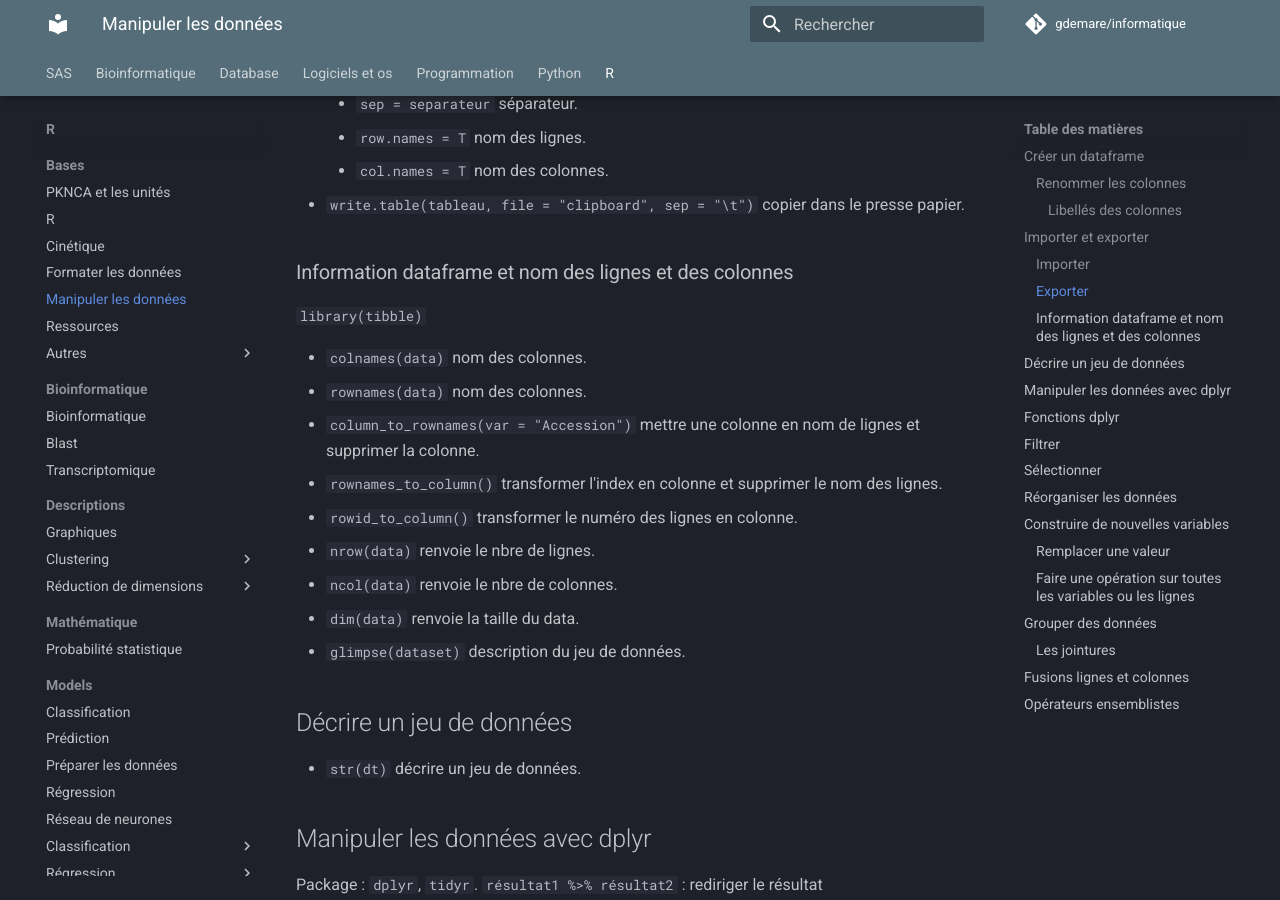
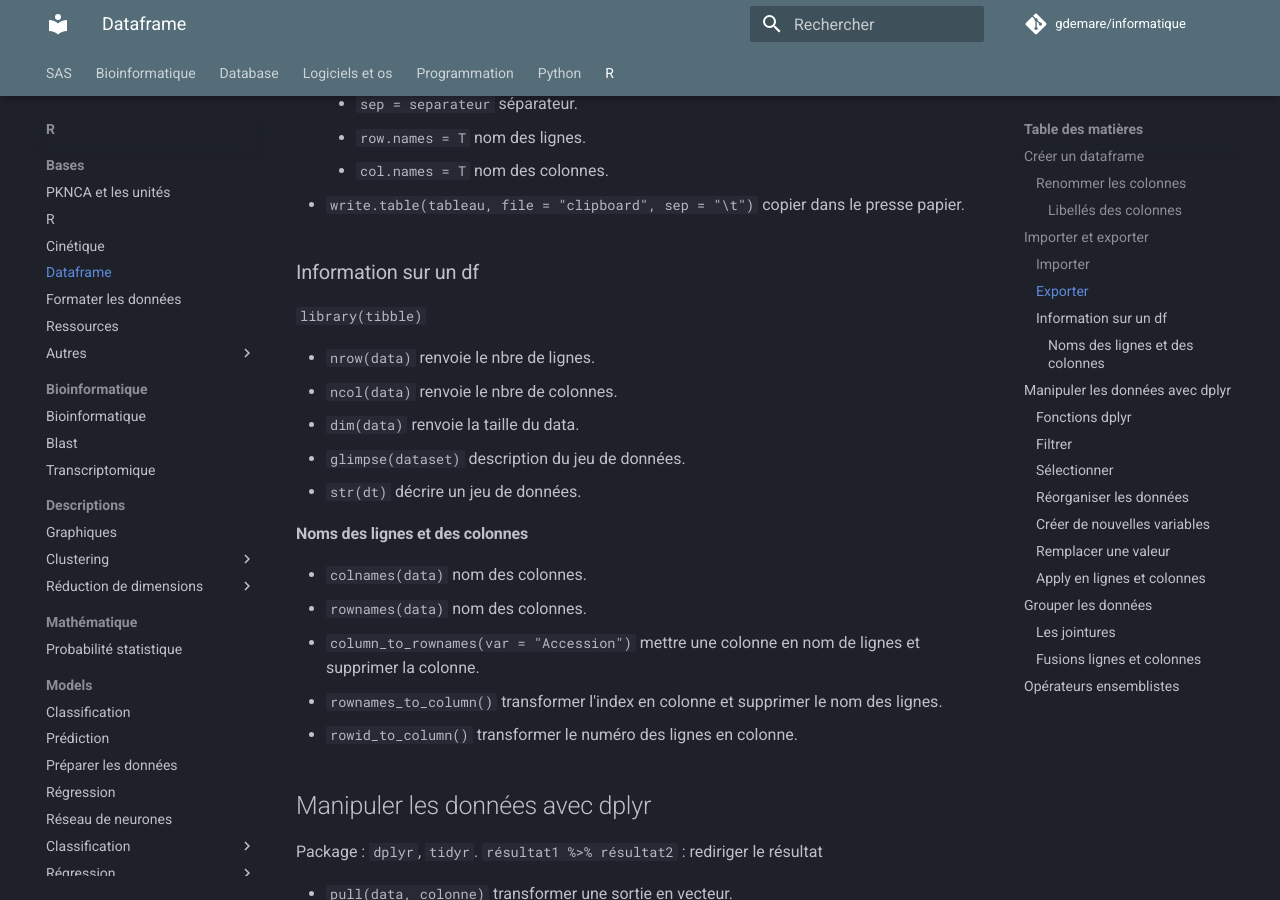
Before and after one commit to gdemare/Informatique, an MkDocs documentation site: the page built from docs/r/bases/dataframe.md, in a window 1280 px wide and 900 px high, scrolled down 1584 px. Built offline with MkDocs 1.6.1 and Material for MkDocs 9.7.7, drawn with Linux system fonts in a browser that asks for light colours; comment, search, counter and statistics services are not loaded; some of the changed text lies outside the part shown.

Commit message:
Update and rename manipuler les données.md to dataframe.md

````diff
--- a/docs/r/bases/manipuler les données.md
+++ b/docs/r/bases/dataframe.md
@@ -53,23 +53,22 @@ Packages `labelled`
 	* `col.names = T` nom des colonnes.
 
 * `write.table(tableau, file = "clipboard", sep = "\t")` copier dans le presse papier.
-### Information dataframe et nom des lignes et des colonnes
+### Information sur un df
 
 `library(tibble)`
+
+* `nrow(data)` renvoie le nbre de lignes.
+* `ncol(data)` renvoie le nbre de colonnes.
+* `dim(data)` renvoie la taille du data.
+* `glimpse(dataset)` description du jeu de données.
+* `str(dt)` décrire un jeu de données.
+#### Noms des lignes et des colonnes
 
 * `colnames(data)` nom des colonnes.
 * `rownames(data)` nom des colonnes.
 * `column_to_rownames(var = "Accession")` mettre une colonne en nom de lignes et supprimer la colonne.
 * `rownames_to_column()` transformer l'index en colonne et supprimer le nom des lignes.
 * `rowid_to_column()` transformer le numéro des lignes en colonne.
-* `nrow(data)` renvoie le nbre de lignes.
-* `ncol(data)` renvoie le nbre de colonnes.
-* `dim(data)` renvoie la taille du data.
-* `glimpse(dataset)` description du jeu de données.
-
-## Décrire un jeu de données
-
-* `str(dt)` décrire un jeu de données.
 
 ## Manipuler les données avec dplyr
 
@@ -77,7 +76,7 @@ Package : `dplyr`, `tidyr`. `résultat1 %>% résultat2` : rediriger le résultat
 
 * `pull(data, colonne)` transformer une sortie en vecteur.
 
-## Fonctions dplyr
+### Fonctions dplyr
 
 Pour créer des fonctions dplyr `{{colonne}}`.
 ``` r
@@ -97,7 +96,7 @@ Sélecteur de colonnes :
 !!! note
 	Pour créer une fonction qui s'applique à un vecteur il peut être utile d'utiliser `map`.
 
-## Filtrer
+### Filtrer
 
 * `filter(condition)` filtrer les données avec une condition (alternative `subset(df, condition)`, pour filter en fonction des noms de lignes `row.names(r$df_pk) %in% filter`).
 * `slice(numligne)` garder les lignes.
@@ -111,7 +110,7 @@ Sélecteur de colonnes :
 * `complete.cases(data)` renvoie les lignes avec des valeurs manquantes.
 * `case_when(condition1 ~ val1, condition2 ~ val2,..., .default = val)` fonction équivalente au CASE WHEN en SQL.
 
-## Sélectionner
+### Sélectionner
 * `select(colonne1, colonne2)` selecionner des colonnes (`-one_of(col)` pour enlever une colonne). Soit avec les numéros, soit avec les noms.
 
 En fonction de la position :
@@ -151,7 +150,7 @@ Fonction 						| Définition
 !!! note
  	Utile notamment pour renommer les colonnes `rename_with(~fonction(.), .cols = expression)`.
 
-## Réorganiser les données
+### Réorganiser les données
 
 Package `tidyr`
 
@@ -172,7 +171,7 @@ Sélectionner les colonnes :
 
 * `everything()` toutes les colonnes restantes.
 
-## Construire de nouvelles variables
+### Créer de nouvelles variables
 
 * `mutate(nom = formule)` appliquer une fonction et ajouter une colonne (il est possible d'appliquer à toutes les variables avec `sapply` voir ci dessous et, de sélectionner une variable par son nom avec `!!sym("col1")`).
 * `mutate_all(~as.character(.x))` appliquer la fonction à toutes les colonnes.
@@ -229,7 +228,7 @@ Options :
 
 !!! example
 	`which(col == 'Vrai')[n]` pour remplacer la première valeur ayant la condition vraie.
-### Faire une opération sur toutes les variables ou les lignes
+### Apply en lignes et colonnes
 
 Fonction 		| Définition
 ----------------|-------------
@@ -238,7 +237,7 @@ Fonction 		| Définition
 
 * `sapply(dt, axis = 1/2, fonction)` appliquer une opération à toutes les colonnes ou les lignes.
 
-## Grouper des données
+## Grouper les données
 
 `data %>% group_by(columns) %>% summarise(indicateur)`
 
@@ -291,7 +290,7 @@ Option :
 * `by = c("col1" = "col2")` préciser la jointure.
 * `keep = T` garder les colonnes qui ont servi de jointure.
 
-## Fusions lignes et colonnes
+### Fusions lignes et colonnes
 
 * `bind_cols(nom = valeur)` ajouter à y comme nouvelles colonnes.
 * `add_column(data, column,...)` ajouter de nouvelles colonnes (`tibble`).
````
Also changed, not shown: other parts of docs/r/bases/dataframe.md (+2 -2 lines).
